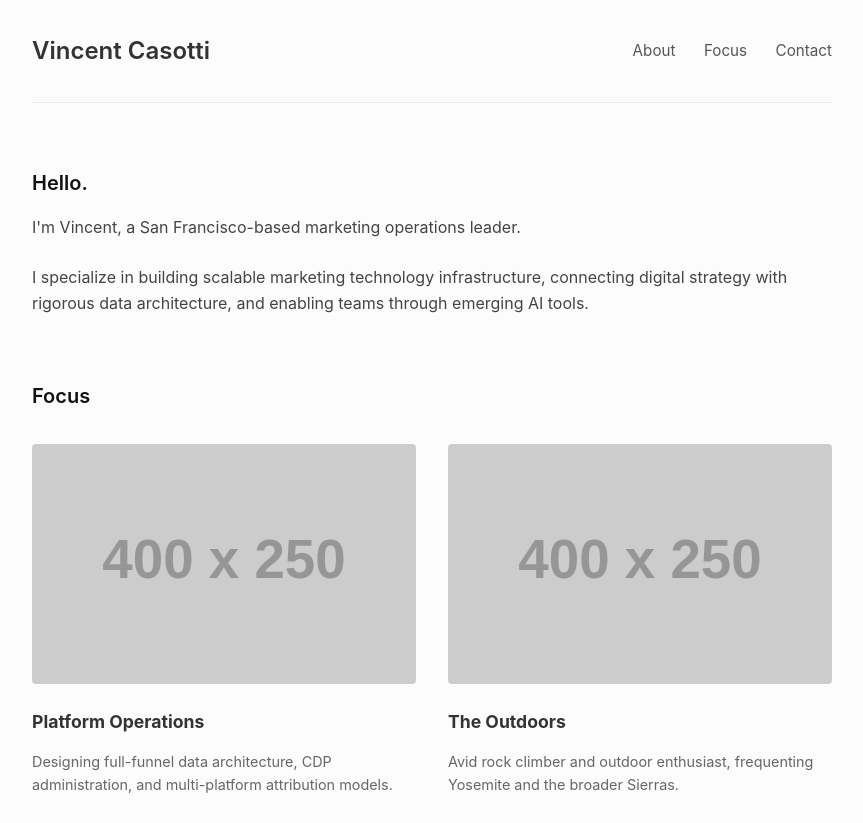
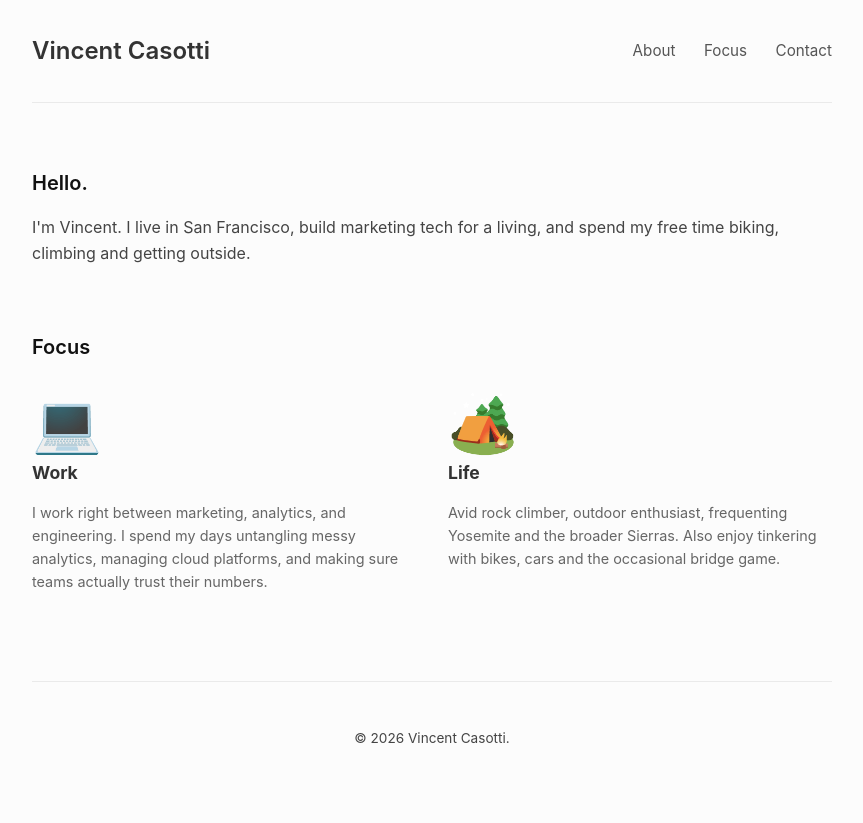
Before and after one commit to vincentcasotti/vincentcasotti.github.io, a plain HTML site: page index.html in a window 1280 px wide. Shown: the top 823 px of the page, without its empty margins (208-1071 px from the left). Drawn offline with Linux system fonts and the light colour scheme; placeholder pictures from the web are drawn by us.

Commit message:
Update index.html

```diff
--- a/index.html
+++ b/index.html
@@ -20,36 +20,35 @@
             <nav>
                 <a href="#about">About</a>
                 <a href="#focus">Focus</a>
-                <a href="mailto:vincent.casotti@gmail.com">Contact</a>
+                <a href="mailto:hello@vincentcasotti.com">Contact</a>
             </nav>
         </header>
 
         <main>
             <section id="about" class="fade-in">
                 <h2>Hello.</h2>
-                <p>I'm Vincent, a San Francisco-based marketing operations leader.</p>
-                <p>I specialize in building scalable marketing technology infrastructure, connecting digital strategy with rigorous data architecture, and enabling teams through emerging AI tools.</p>
+                <p>I'm Vincent. I live in San Francisco, build marketing tech for a living, and spend my free time biking, climbing and getting outside.</p>
             </section>
 
             <section id="focus">
                 <h2>Focus</h2>
                 <div class="grid">
                     <div class="card">
-                        <img src="https://via.placeholder.com/400x250" alt="Work">
-                        <h3>Platform Operations</h3>
-                        <p>Designing full-funnel data architecture, CDP administration, and multi-platform attribution models.</p>
+                        <div style="font-size: 3.5rem; margin-bottom: 0.5rem; line-height: 1;">💻</div>
+                        <h3>Work</h3>
+                        <p>I work right between marketing, analytics, and engineering. I spend my days untangling messy analytics, managing cloud platforms, and making sure teams actually trust their numbers.</p>
                     </div>
                     <div class="card">
-                        <img src="https://via.placeholder.com/400x250" alt="Life">
-                        <h3>The Outdoors</h3>
-                        <p>Avid rock climber and outdoor enthusiast, frequenting Yosemite and the broader Sierras.</p>
+                        <div style="font-size: 3.5rem; margin-bottom: 0.5rem; line-height: 1;">🏕️</div>
+                        <h3>Life</h3>
+                        <p>Avid rock climber, outdoor enthusiast, frequenting Yosemite and the broader Sierras. Also enjoy tinkering with bikes, cars and the occasional bridge game.</p>
                     </div>
                 </div>
             </section>
         </main>
 
         <footer>
-            <p>&copy; 2026 Vincent Casotti.</p>
+            <p>&copy; <script>document.write(new Date().getFullYear())</script> Vincent Casotti.</p>
         </footer>
     </div>
 </body>
```
